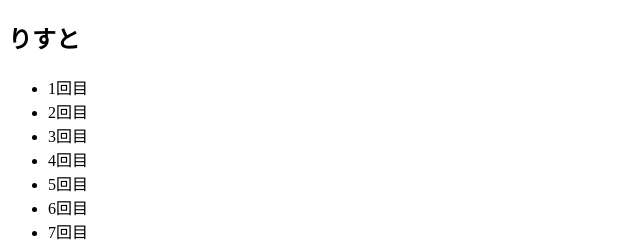
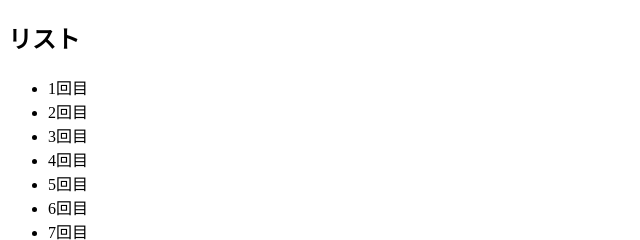
Before and after one commit to miyuhann/web1-12, a plain HTML site: page index.html in a window 1280 px wide. Shown: the top 240 px of the page, 0-640 px from the left. Drawn offline with Linux system fonts and the light colour scheme.

Commit message:
Update index.html

```diff
--- a/index.html
+++ b/index.html
@@ -6,7 +6,7 @@
   </head>
  <body>
    <section>
-     <h1>りすと</h1>
+     <h1>リスト</h1>
      <ul id="list"></ul>
      <ul id="while"></ul>
      <ul id="price"></ul>
```
